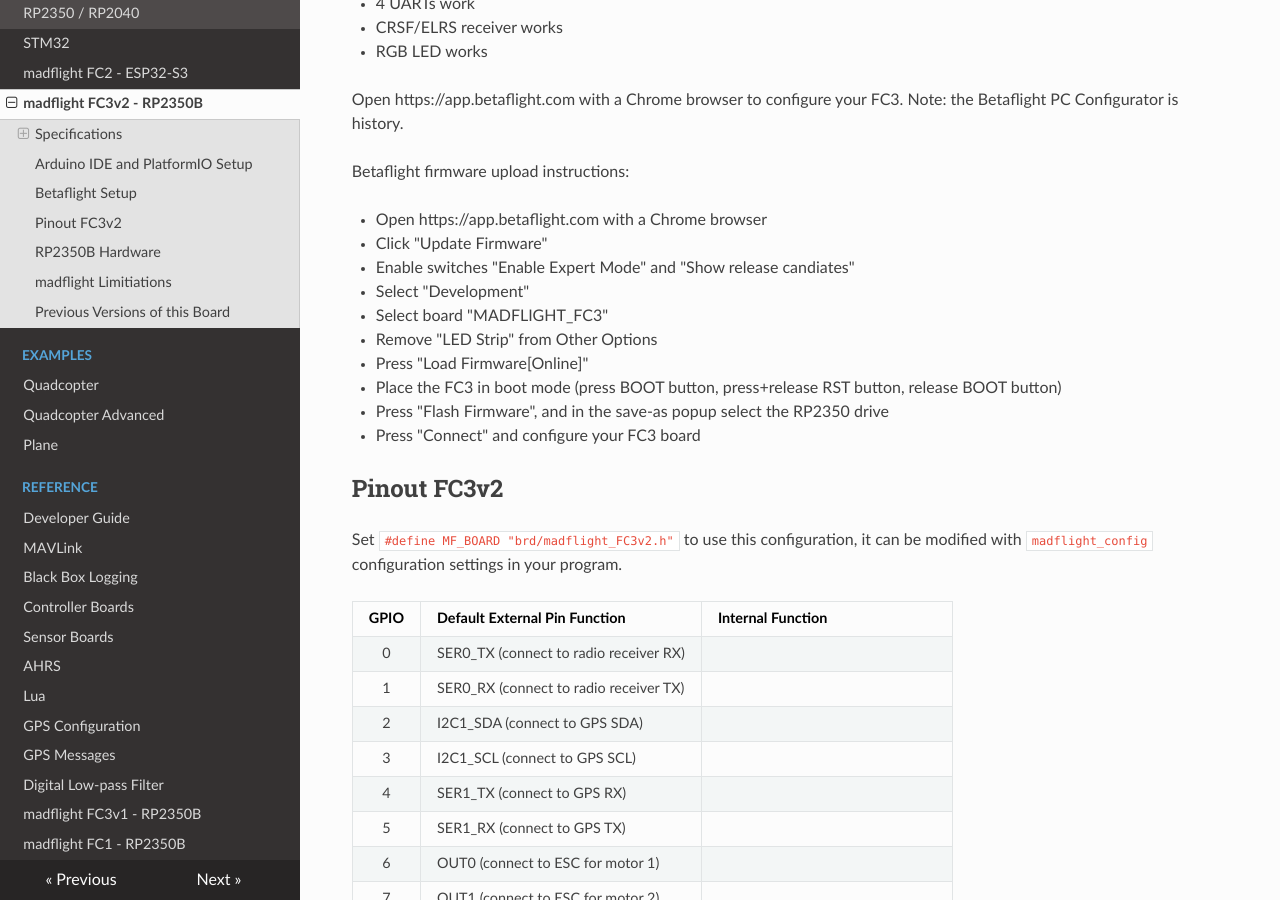
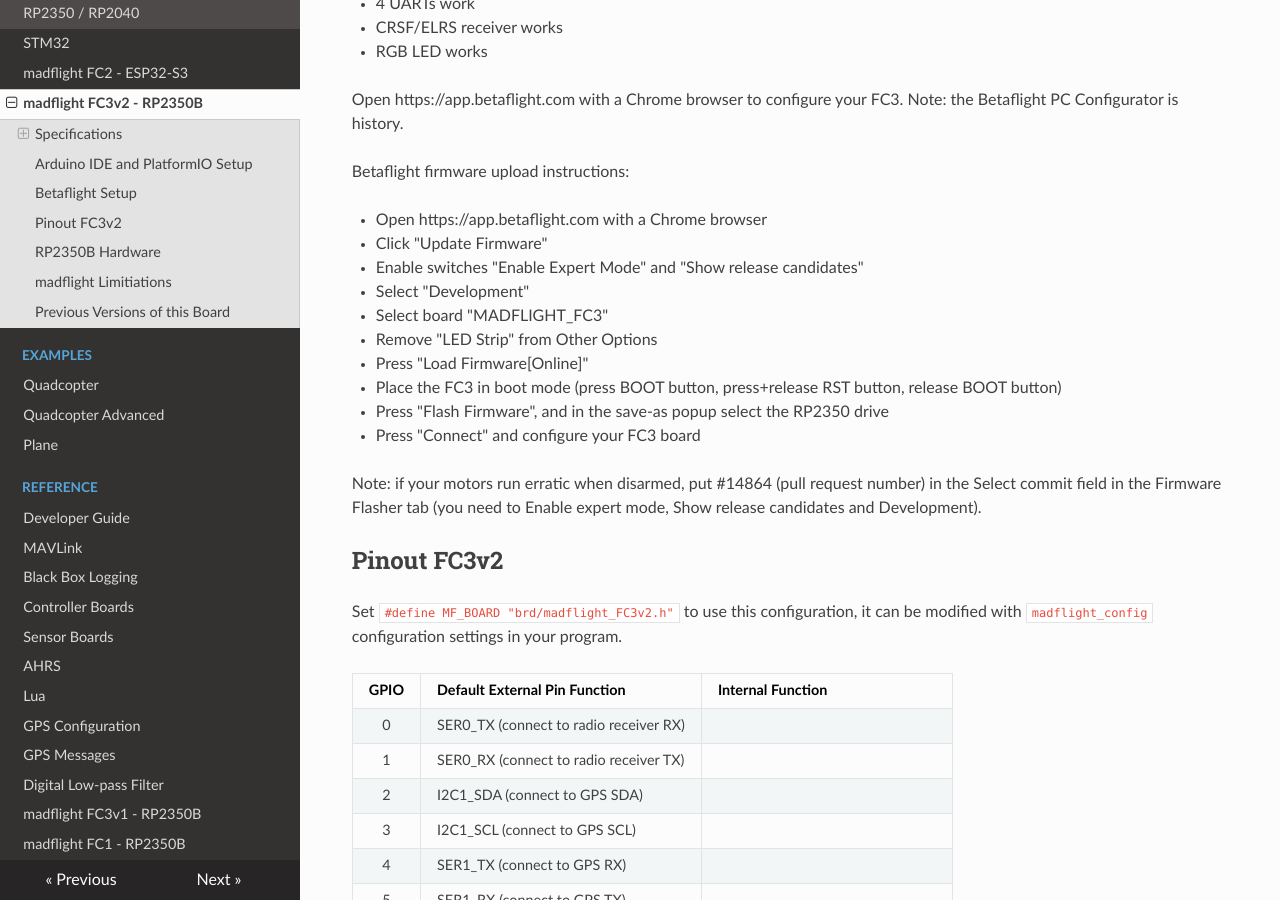
Before and after one commit to qqqlab/madflight-docs, an MkDocs documentation site: the page built from docs/Board-FC3.md, in a window 1280 px wide and 900 px high, scrolled down 2041 px. Built offline with MkDocs 1.6.1, drawn with Linux system fonts in a browser that asks for light colours; nearby versions of some CDN libraries.

Commit message:
Update Betaflight firmware upload instructions

```diff
--- a/docs/Board-FC3.md
+++ b/docs/Board-FC3.md
@@ -73,7 +73,7 @@
 
 - Open https://app.betaflight.com with a Chrome browser
 - Click "Update Firmware"
-- Enable switches "Enable Expert Mode" and "Show release candiates"
+- Enable switches "Enable Expert Mode" and "Show release candidates"
 - Select "Development"
 - Select board "MADFLIGHT_FC3"
 - Remove "LED Strip" from Other Options
@@ -81,6 +81,8 @@
 - Place the FC3 in boot mode (press BOOT button, press+release RST button, release BOOT button)
 - Press "Flash Firmware", and in the save-as popup select the RP2350 drive
 - Press "Connect" and configure your FC3 board
+
+Note: if your motors run erratic when disarmed, put #14864 (pull request number) in the Select commit field in the Firmware Flasher tab (you need to Enable expert mode, Show release candidates and Development).
 
 
 ## Pinout FC3v2
```
